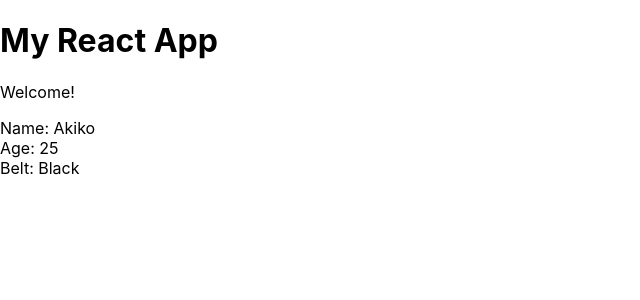
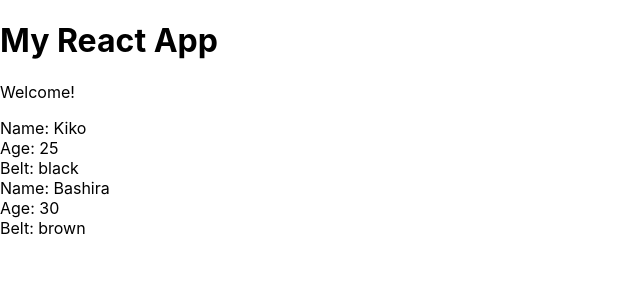
Before and after one commit to SilverBright/my-app, a React (Create React App) app: page / in a window 1280 px wide. Shown: the top 300 px of the page, without its empty margins (0-640 px from the left). Built offline with nearby package versions, Linux system fonts and the light colour scheme.

Commit message:
add props to Ninjas page with destructing

```diff
--- a/src/App.js
+++ b/src/App.js
@@ -7,7 +7,8 @@ function App() {
       <header className="App-header">
         <h1>My React App</h1>
         <p>Welcome!</p>
-        <Ninjas />
+        <Ninjas name="Kiko" age="25" belt="black"/>
+        <Ninjas name="Bashira" age="30" belt="brown"/>
       </header>
     </div>
   );
--- a/src/Ninjas.js
+++ b/src/Ninjas.js
@@ -2,11 +2,15 @@ import React, { Component } from 'react';
 
 class Ninjas extends Component {
     render() {
-        return(
+        // console.log(this.props);
+
+        // destructring props into variables called name, age, belt
+        const { name, age, belt } = this.props;
+         return(
             <div className="ninja">
-                <div>Name: Akiko</div>
-                <div>Age: 25</div>
-                <div>Belt: Black</div>
+                <div>Name: { this.props.name }</div>
+                <div>Age: { this.props.age }</div>
+                <div>Belt: { this.props.belt }</div>
             </div>
         )
     }
```
